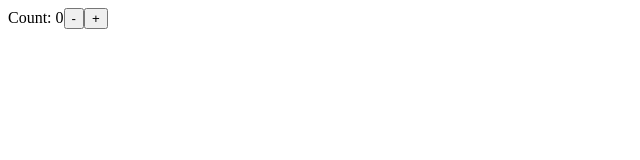
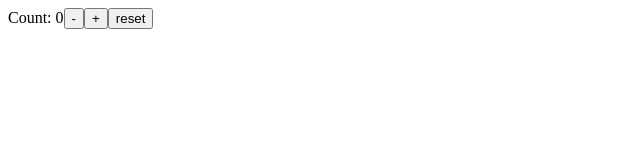
Before and after one commit to HirotoYamazaki521/my-react-starter-kit-in-typescript-with-node-v12.14.1-1.5, a React (Create React App) app: page / in a window 1280 px wide. Shown: the top 160 px of the page, without its empty margins (0-640 px from the left). Built offline with nearby package versions, Linux system fonts and the light colour scheme.

Commit message:
implement reset button

```diff
--- a/src/CounterWithReducer.tsx
+++ b/src/CounterWithReducer.tsx
@@ -1,13 +1,22 @@
 import React, { useReducer } from 'react';
+import App from './App';
 
-const initialState = {count: 0};
+type StateType = { count: number}
 
-function reducer(state: any, action: any) {
+const initialState: StateType = {count: 0};
+
+type ActionType = { type: 'decrement' | 'increment' | 'reset'};
+
+// reducer関数
+// 戻り値がない時はnever型を指定する
+function reducer(state: StateType, action: ActionType): StateType | never{
   switch (action.type) {
     case 'increment':
       return {count: state.count + 1};
     case 'decrement':
       return {count: state.count - 1};
+    case 'reset':
+      return initialState;
     default:
       throw new Error();
   }
@@ -22,6 +31,7 @@ function CounterWithReducer() {
       Count: {state.count}
       <button onClick={() => dispatch({type: 'decrement'})}>-</button>
       <button onClick={() => dispatch({type: 'increment'})}>+</button>
+      <button onClick={() => dispatch({type: 'reset'})}>reset</button>
     </>
   );
 }
```
